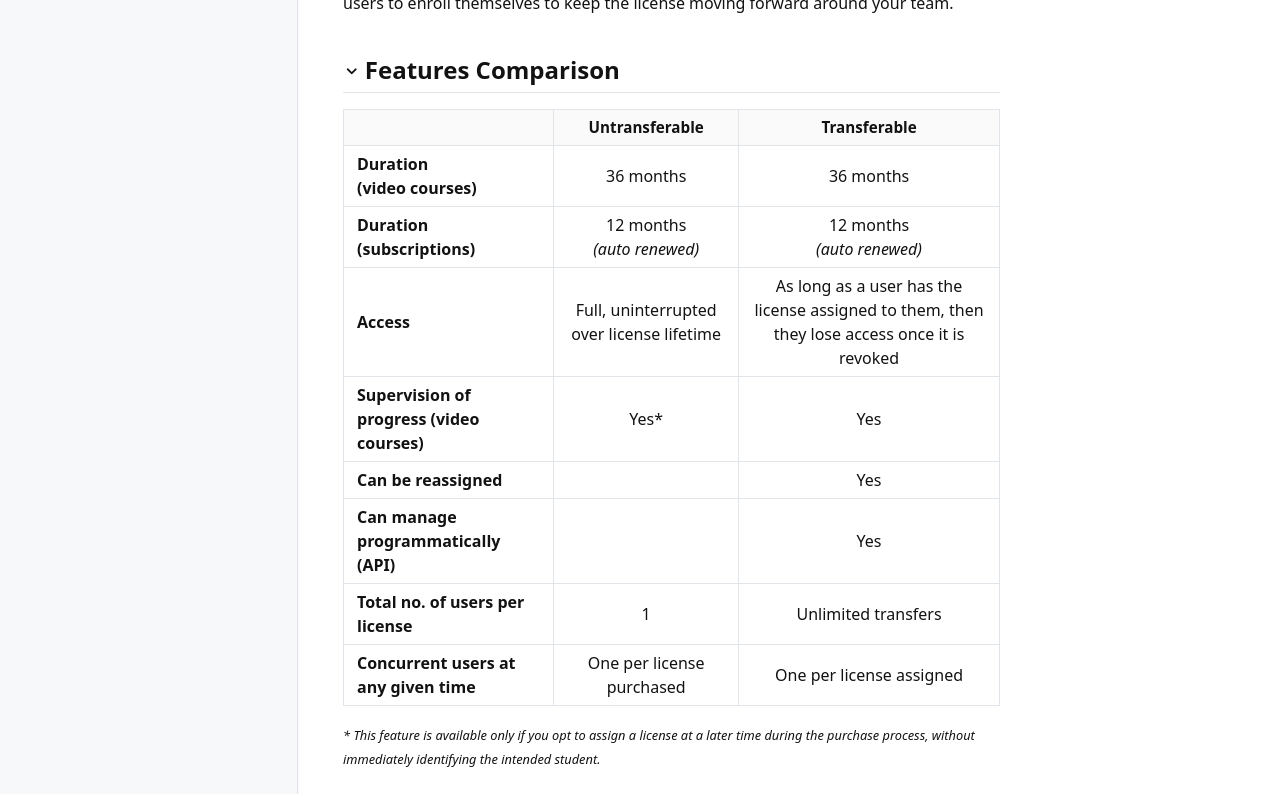
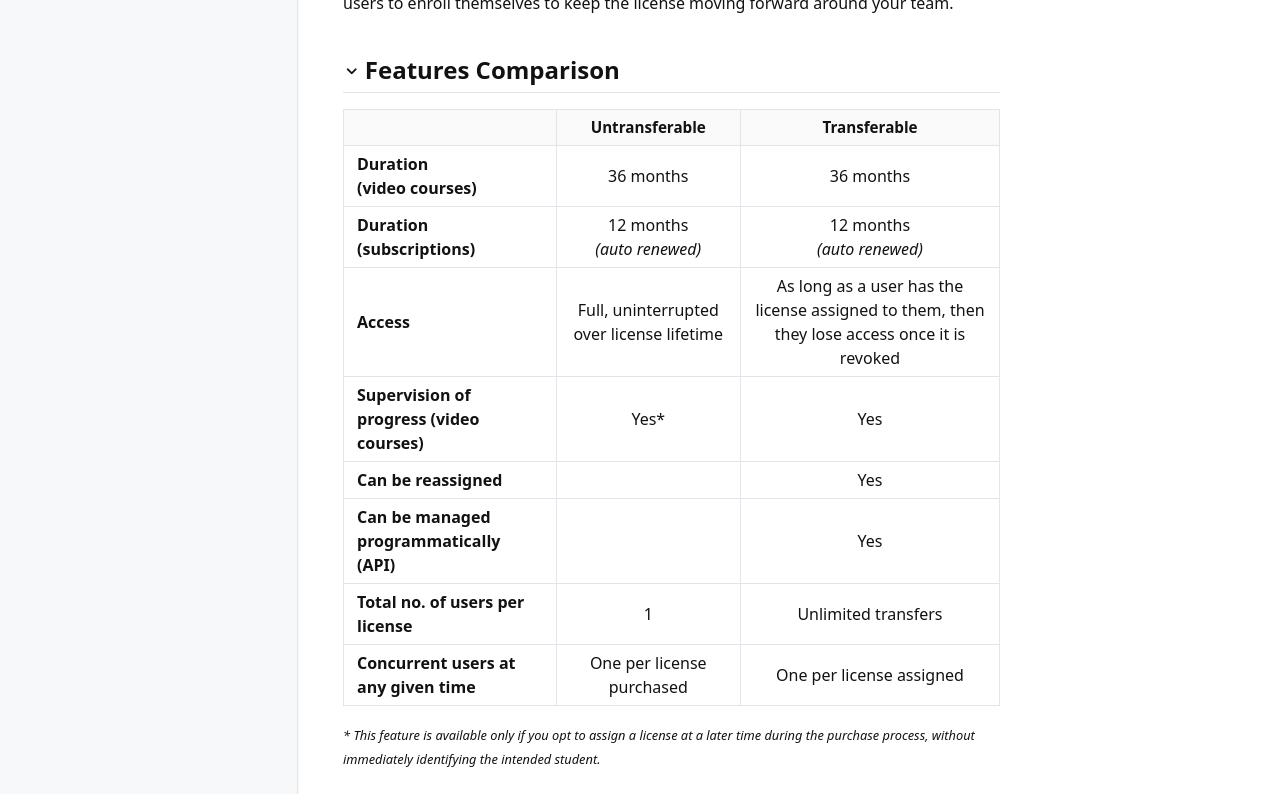
Before and after one commit to sql-bi/docs, a Jekyll site: the page built from _mydocs/www/licensing.md, in a window 1280 px wide. Shown: the part 1140-1934 px from the top of the page. Built offline with Jekyll 4.4.1, drawn with Linux system fonts in a browser that asks for light colours; cached includes are drawn as plain includes; some web fonts are replaced.

Commit message:
Fix typo in licensing.md

```diff
--- a/_mydocs/www/licensing.md
+++ b/_mydocs/www/licensing.md
@@ -34,7 +34,7 @@ As you customize the library, you fully control whom the licenses are assigned t
 | **Access** | Full, uninterrupted over license lifetime | As long as a user has the license assigned to them, then they lose access once it is revoked |
 | **Supervision of progress (video courses)** | Yes\* | Yes |
 | **Can be reassigned** | | Yes |
-| **Can manage programmatically (API)** | | Yes |
+| **Can be managed programmatically (API)** | | Yes |
 | **Total no. of users per license**| 1 | Unlimited transfers |
 | **Concurrent users at any given time** | One per license purchased|One per license assigned |
 |-|-|-|
```
